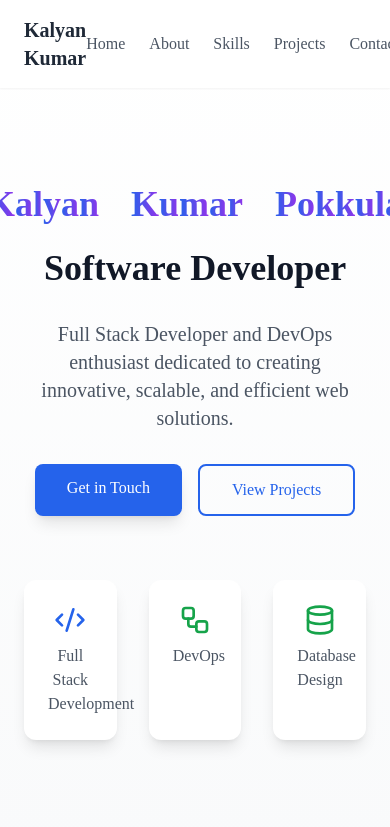
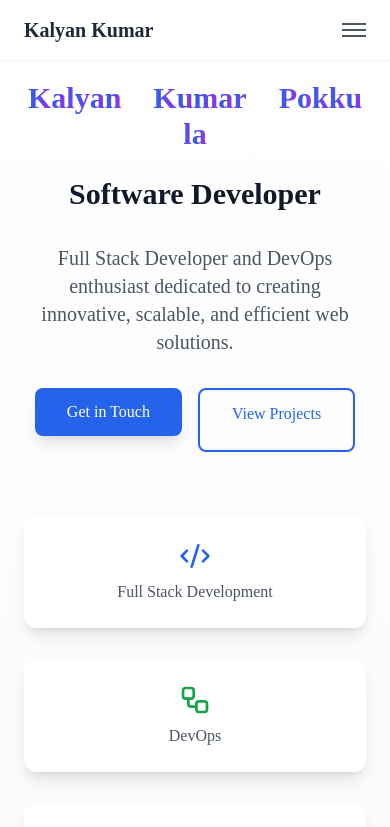
Before and after one commit to kalyanKumarPokkula/Portfolio, a React (Vite) app: page / in a window 390 px wide. Shown: the top 827 px of the page. Built offline with nearby package versions, Linux system fonts and the light colour scheme; a web font is replaced by a local one.

Commit message:
added responsive code

```diff
--- a/src/components/Header.tsx
+++ b/src/components/Header.tsx
@@ -1,8 +1,13 @@
-import React from "react";
+import React, { useState } from "react";
 import { motion } from "framer-motion";
 import { Github, Linkedin, Mail } from "lucide-react";
 
 export default function Header() {
+  const [isMenuOpen, setIsMenuOpen] = useState(false);
+
+  const toggleMenu = () => {
+    setIsMenuOpen(!isMenuOpen);
+  };
   return (
     <motion.header
       initial={{ y: -100, opacity: 0 }}
@@ -18,7 +23,23 @@ export default function Header() {
           >
             Kalyan Kumar
           </motion.div>
-          <div className="flex items-center gap-6">
+
+          {/* Hamburger Icon for Mobile */}
+          <div className="lg:hidden flex items-center">
+            <button
+              onClick={toggleMenu}
+              className="text-gray-600 hover:text-gray-900"
+            >
+              <motion.div whileHover={{ scale: 1.1 }}>
+                <span className="block w-6 h-0.5 bg-gray-600 mb-1"></span>
+                <span className="block w-6 h-0.5 bg-gray-600 mb-1"></span>
+                <span className="block w-6 h-0.5 bg-gray-600"></span>
+              </motion.div>
+            </button>
+          </div>
+
+          {/* Menu Items for Desktop */}
+          <div className="hidden lg:flex items-center gap-6">
             <a href="#" className="text-gray-600 hover:text-gray-900">
               Home
             </a>
@@ -35,7 +56,67 @@ export default function Header() {
               Contact
             </a>
           </div>
-          <div className="flex items-center gap-4">
+
+          {/* Icons for Desktop */}
+          <div className="hidden lg:flex items-center gap-4">
+            <motion.a
+              whileHover={{ scale: 1.1 }}
+              href="https://github.com/kalyanKumarPokkula"
+              target="_blank"
+              rel="noopener noreferrer"
+              className="text-gray-600 hover:text-gray-900"
+            >
+              <Github size={20} />
+            </motion.a>
+            <motion.a
+              whileHover={{ scale: 1.1 }}
+              href="https://linkedin.com/in/kalyankumarpokkula"
+              target="_blank"
+              rel="noopener noreferrer"
+              className="text-gray-600 hover:text-gray-900"
+            >
+              <Linkedin size={20} />
+            </motion.a>
+            <motion.a
+              whileHover={{ scale: 1.1 }}
+              href="mailto:kalyankumarpokkula@gmail.com"
+              className="text-gray-600 hover:text-gray-900"
+            >
+              <Mail size={20} />
+            </motion.a>
+          </div>
+        </div>
+
+        {/* Mobile Menu (Toggled) */}
+        <div className={`lg:hidden ${isMenuOpen ? "block" : "hidden"} mt-4`}>
+          <a href="#" className="block py-2 text-gray-600 hover:text-gray-900">
+            Home
+          </a>
+          <a
+            href="#about"
+            className="block py-2 text-gray-600 hover:text-gray-900"
+          >
+            About
+          </a>
+          <a
+            href="#skills"
+            className="block py-2 text-gray-600 hover:text-gray-900"
+          >
+            Skills
+          </a>
+          <a
+            href="#projects"
+            className="block py-2 text-gray-600 hover:text-gray-900"
+          >
+            Projects
+          </a>
+          <a
+            href="#contact"
+            className="block py-2 text-gray-600 hover:text-gray-900"
+          >
+            Contact
+          </a>
+          <div className="flex items-center gap-4 mt-4">
             <motion.a
               whileHover={{ scale: 1.1 }}
               href="https://github.com/kalyanKumarPokkula"
--- a/src/components/Hero.tsx
+++ b/src/components/Hero.tsx
@@ -20,14 +20,16 @@ export default function Hero() {
   return (
     <section className="min-h-screen pt-20 flex items-center bg-gradient-to-b from-white to-gray-50">
       <div className="container mx-auto px-6">
-        <div className="max-w-4xl mx-auto text-center">
+        <div className="max-w-5xl mx-auto text-center">
+          {" "}
+          {/* Changed max-w-4xl to max-w-5xl */}
           <motion.div
             initial={{ opacity: 0 }}
             animate={{ opacity: 1 }}
             transition={{ duration: 1 }}
             className="mb-8"
           >
-            <div className="flex justify-center mb-6">
+            <div className="flex justify-center mb-6 flex-wrap">
               {name.map((char, i) => (
                 <motion.span
                   key={i}
@@ -38,8 +40,8 @@ export default function Hero() {
                   className={`font-bold ${
                     char === " " ? "mx-4" : ""
                   } bg-clip-text text-transparent bg-gradient-to-r from-blue-600 to-purple-600
-                  text-4xl sm:text-5xl md:text-6xl lg:text-7xl
-                  max-w-xs sm:max-w-sm md:max-w-md lg:max-w-2xl`}
+              text-3xl sm:text-4xl md:text-5xl lg:text-6xl xl:text-7xl
+              max-w-xs sm:max-w-sm md:max-w-md lg:max-w-2xl`}
                 >
                   {char}
                 </motion.span>
@@ -49,33 +51,31 @@ export default function Hero() {
               initial={{ opacity: 0, y: 20 }}
               animate={{ opacity: 1, y: 0 }}
               transition={{ delay: 1, duration: 0.5 }}
-              className="text-4xl font-bold text-gray-900 mb-6"
+              className="text-3xl sm:text-4xl font-bold text-gray-900 mb-6"
             >
               Software Developer
             </motion.h2>
           </motion.div>
-
           <motion.p
             initial={{ opacity: 0, y: 20 }}
             animate={{ opacity: 1, y: 0 }}
             transition={{ delay: 1.2, duration: 0.5 }}
-            className="text-xl text-gray-600 mb-8 max-w-2xl mx-auto"
+            className="text-xl text-gray-600 mb-8 max-w-3xl mx-auto"
           >
             Full Stack Developer and DevOps enthusiast dedicated to creating
             innovative, scalable, and efficient web solutions.
           </motion.p>
-
           <motion.div
             initial={{ opacity: 0, y: 20 }}
             animate={{ opacity: 1, y: 0 }}
             transition={{ delay: 1.4, duration: 0.5 }}
-            className="flex justify-center gap-4"
+            className="flex justify-center gap-4 flex-wrap"
           >
             <motion.a
               whileHover={{ scale: 1.05 }}
               whileTap={{ scale: 0.95 }}
               href="#contact"
-              className="px-8 py-3 bg-blue-600 text-white rounded-lg shadow-lg hover:bg-blue-700 transition-colors"
+              className="px-8 py-3 bg-blue-600 text-white rounded-lg shadow-lg hover:bg-blue-700 transition-colors mb-4 sm:mb-0"
             >
               Get in Touch
             </motion.a>
@@ -88,12 +88,11 @@ export default function Hero() {
               View Projects
             </motion.a>
           </motion.div>
-
           <motion.div
             initial={{ opacity: 0 }}
             animate={{ opacity: 1 }}
             transition={{ delay: 1.6, duration: 0.5 }}
-            className="mt-16 grid grid-cols-3 gap-8 max-w-3xl mx-auto"
+            className="mt-16 grid grid-cols-1 sm:grid-cols-2 md:grid-cols-3 gap-8 max-w-3xl mx-auto"
           >
             <motion.div
               whileHover={{ y: -5 }}
--- a/src/components/Projects.tsx
+++ b/src/components/Projects.tsx
@@ -66,7 +66,7 @@ const projects = [
   {
     title: "Portfolio Website",
     description:
-      "elcome to my portfolio website! This project showcases my skills, experience, and projects",
+      "Welcome to my portfolio website! This project showcases my skills, experience, and projects",
     image:
       "https://github.com/kalyanKumarPokkula/Portfolio/blob/master/pics/homepage.png?raw=true",
     tech: ["React", "TypeScript", "tailwindCSS"],
```
